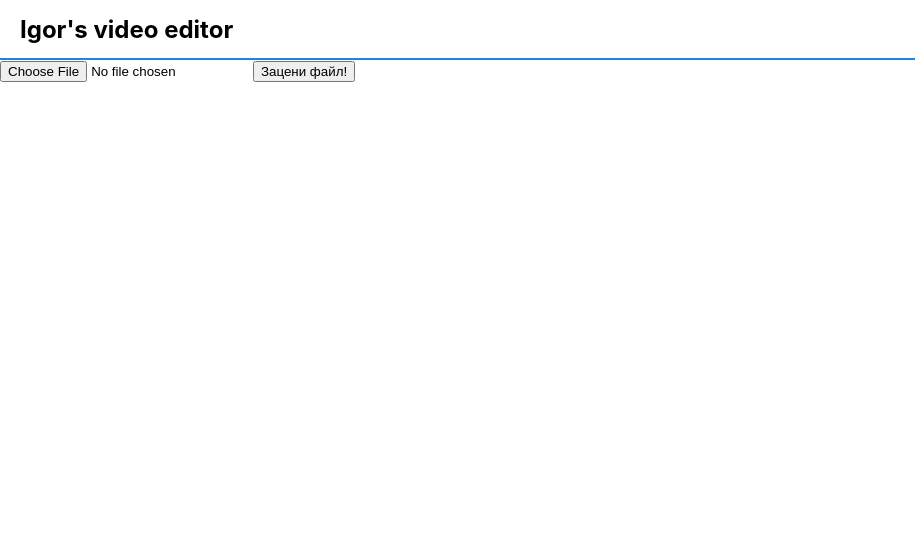
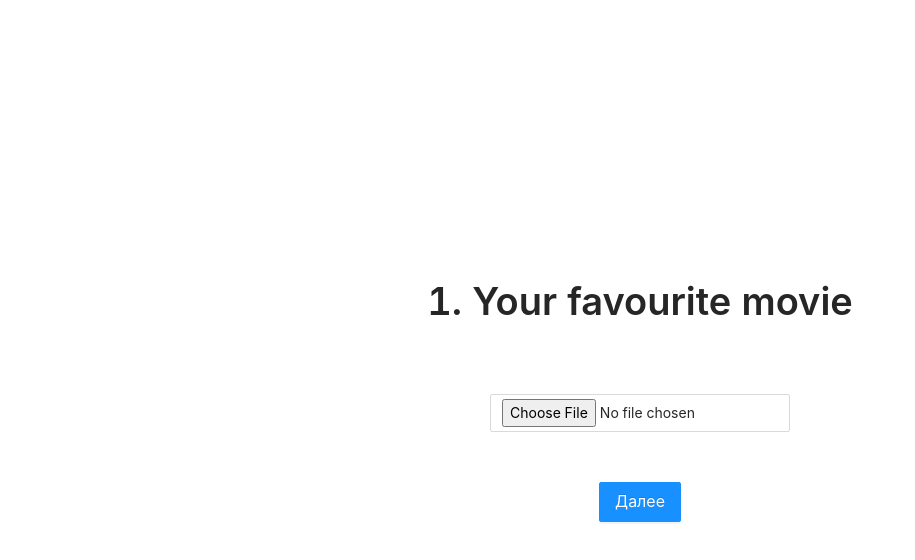
Before and after one commit to squeeze-sweet/frontend, a React (Create React App) app: page /step-2 in a window 1280 px wide. Shown: the top 560 px of the page, without its empty margins (0-915 px from the left). Built offline with nearby package versions, Linux system fonts and the light colour scheme.

Commit message:
uploading files

```diff
--- a/package.json
+++ b/package.json
@@ -4,7 +4,6 @@
   "private": true,
   "dependencies": {
     "@monaco-editor/react": "^4.4.4",
-    "@sima-land/ui-nucleons": "^44.1.0",
     "@testing-library/jest-dom": "^5.16.4",
     "@testing-library/react": "^13.1.1",
     "@testing-library/user-event": "^13.5.0",
@@ -13,6 +12,7 @@
     "@types/react": "^18.0.6",
     "@types/react-dom": "^18.0.2",
     "@types/swagger-ui-react": "^4.1.1",
+    "antd": "^4.20.3",
     "axios": "^0.27.0",
     "classnames": "^2.3.1",
     "js-yaml": "^4.1.0",
--- a/src/components/layout/index.jsx
+++ b/src/components/layout/index.jsx
@@ -1,11 +1,9 @@
 import { Outlet } from 'react-router-dom';
-import Header from '../header';
 import styles from './layout.module.scss';
 
 function Layout() {
   return (
     <>
-      <Header />
       <div className={styles.outlet}>
         <Outlet />
       </div>
--- /dev/null
+++ b/src/pages/emale-chosing/emale-chosing.module.scss
@@ -0,0 +1,22 @@
+@import '/src/styles/mixins.scss';
+
+.container {
+  width: 100%;
+  height: 100%;
+  display: flex;
+  flex-direction: column;
+  align-items: center;
+  justify-content: center;
+  gap: 50px;
+}
+
+.form {
+  width: 300px;
+  display: flex;
+  flex-direction: column;
+  gap: 20px;
+}
+
+.input {
+  width: 300px;
+}
--- /dev/null
+++ b/src/pages/emale-chosing/index.tsx
@@ -0,0 +1,41 @@
+import { useStore } from '../../store';
+import { Typography, Input, Button } from 'antd';
+const { Title } = Typography;
+import styles from './emale-chosing.module.scss';
+import { useState } from 'react';
+import { Link } from 'react-router-dom';
+import { useNavigate } from 'react-router-dom';
+
+export default function EmaleChosing() {
+  const [localEmail, setLocalEmail] = useState('');
+  let navigate = useNavigate();
+  const setEmail = useStore(state => state.setEmail);
+
+  const handleSubmit = (e: any) => {
+    e.preventDefault();
+    console.log('handleSubmit', localEmail);
+    navigate('/step-1');
+  };
+
+  const handleEmailChange = (e: any) => {
+    console.log(e.target.value);
+    setLocalEmail(e.target.value);
+  };
+
+  return (
+    <form onSubmit={handleSubmit} className={styles.container}>
+      <Typography>
+        <Title>Welcome!</Title>
+      </Typography>
+
+      <Input
+        placeholder='Please type your e-mail!'
+        onChange={handleEmailChange}
+        className={styles.input}
+      />
+      <Button htmlType='submit' type='primary' size='large'>
+        Далее
+      </Button>
+    </form>
+  );
+}
--- a/src/pages/step-1/index.tsx
+++ b/src/pages/step-1/index.tsx
@@ -1,18 +1,21 @@
+import { Typography, Input, Button } from 'antd';
 import { useState } from 'react';
+import { Link, useNavigate } from 'react-router-dom';
 import { useStore } from '../../store';
 import styles from './step-1.module.scss';
 
+const { Title } = Typography;
 export default function Step1() {
   const [fileName, setFileName] = useState<any>(null);
   const [chosenFile, setChosenFile] = useState<any>(null);
-
+  let navigate = useNavigate();
   const addFile = useStore(state => state.addFile);
   const uploadFile = useStore(state => state.uploadFile);
 
   const saveVideo = (e: any) => {
     console.log('save video');
     console.log('input data:', e.target.files[0]);
-    /*
+
     var file = e.target.files[0];
     var reader = new FileReader();
     reader.onload = (e: any) => {
@@ -21,20 +24,17 @@ export default function Step1() {
       var timer = setInterval(() => {
         if (videoElement.readyState === 4) {
           if (videoElement.duration) {
-            console.log('video-file', videoElement); //the file object
-            console.log('videoElement', videoElement.duration); //video duration
-            addFile(videoElement);
+            console.log('videoElement duration', videoElement.duration); //video duration
           }
           clearInterval(timer);
         }
       }, 500);
     };
     reader.readAsDataURL(file);
-    */
 
     var reader = new FileReader();
-    reader.readAsArrayBuffer(e.target.files[0]);
 
+    reader.readAsArrayBuffer(file);
     reader.onload = function (e: any) {
       // binary data
       console.log('результат работы reader', e.target.result);
@@ -48,15 +48,25 @@ export default function Step1() {
 
   const handleSubmit = (e: any) => {
     e.preventDefault();
-    uploadFile('file5');
+    uploadFile('favourite-meal');
+    // navigate('/step-2');
   };
 
   return (
     <form onSubmit={handleSubmit} className={styles.container}>
-      <h2>Ваше любимое блюдо</h2>
-      {/*<input type='text' value={fileName} onChange={setFileName}></input>*/}
-      <input type='file' accept='video/*' id='video-input' onChange={saveVideo}></input>
-      <button type='submit'>Далее</button>
+      <Typography>
+        <Title>1. Your favourite meal</Title>
+      </Typography>
+      <Input
+        type='file'
+        accept='video/*'
+        id='video-input'
+        onChange={saveVideo}
+        className={styles.input}
+      />
+      <Button htmlType='submit' type='primary' size='large'>
+        Далее
+      </Button>
     </form>
   );
 }
--- a/src/pages/step-2/index.tsx
+++ b/src/pages/step-2/index.tsx
@@ -1,18 +1,72 @@
-import React from 'react';
+import { Typography, Input, Button } from 'antd';
+import { useState } from 'react';
+import { Link, useNavigate } from 'react-router-dom';
+import { useStore } from '../../store';
+import styles from './step-2.module.scss';
 
+const { Title } = Typography;
 export default function Step2() {
+  const [fileName, setFileName] = useState<any>(null);
+  const [chosenFile, setChosenFile] = useState<any>(null);
+  let navigate = useNavigate();
+  const addFile = useStore(state => state.addFile);
+  const uploadFile = useStore(state => state.uploadFile);
+
   const saveVideo = (e: any) => {
-    console.log(e.target.files[0]);
+    console.log('save video');
+    console.log('input data:', e.target.files[0]);
+
+    var file = e.target.files[0];
+    var reader = new FileReader();
+    reader.onload = (e: any) => {
+      var videoElement = document.createElement('video');
+      videoElement.src = e.target.result;
+      var timer = setInterval(() => {
+        if (videoElement.readyState === 4) {
+          if (videoElement.duration) {
+            console.log('videoElement duration', videoElement.duration); //video duration
+          }
+          clearInterval(timer);
+        }
+      }, 500);
+    };
+    reader.readAsDataURL(file);
+
+    var reader = new FileReader();
+    reader.readAsArrayBuffer(e.target.files[0]);
+
+    reader.onload = function (e: any) {
+      // binary data
+      console.log('результат работы reader', e.target.result);
+      addFile(e.target.result);
+    };
+    reader.onerror = function (e: any) {
+      // error occurred
+      console.log('Error : ' + e.type);
+    };
   };
 
-  const logFile = (e: any) => {
+  const handleSubmit = (e: any) => {
     e.preventDefault();
+    uploadFile('favourite-movie');
+    navigate('/step-3');
   };
 
   return (
-    <form onSubmit={logFile}>
-      <input type='file' accept='video/*' id='video-input' onChange={saveVideo}></input>
-      <button type='submit'>Зацени файл!</button>
+    <form onSubmit={handleSubmit} className={styles.container}>
+      <Typography>
+        <Title>1. Your favourite movie</Title>
+      </Typography>
+      <Input
+        type='file'
+        accept='video/*'
+        id='video-input'
+        onChange={saveVideo}
+        className={styles.input}
+      />
+      <Button htmlType='submit' type='primary' size='large'>
+        Далее
+      </Button>
     </form>
   );
 }
--- a/src/pages/step-2/step-2.module.scss
+++ b/src/pages/step-2/step-2.module.scss
@@ -1,19 +1,22 @@
 @import '/src/styles/mixins.scss';
-
 
 .container {
   width: 100%;
   height: 100%;
-  @include flex-center;
+  display: flex;
+  flex-direction: column;
+  align-items: center;
+  justify-content: center;
+  gap: 50px;
 }
 
 .form {
   width: 300px;
   display: flex;
   flex-direction: column;
-  gap: 20px
+  gap: 20px;
 }
 
-.input{
-  width: 100%;
+.input {
+  width: 300px;
 }
--- a/src/router/router.tsx
+++ b/src/router/router.tsx
@@ -2,6 +2,7 @@ import { BrowserRouter, Route, Routes, Navigate } from 'react-router-dom';
 import { useStore } from '../store';
 import Layout from '../components/layout';
 import Step1 from '../pages/step-1';
+import EmaleChosing from '../pages/emale-chosing';
 import Step2 from '../pages/step-2';
 
 function Router() {
@@ -9,7 +10,8 @@ function Router() {
     <BrowserRouter>
       <Routes>
         <Route path='/' element={<Layout />}>
-          <Route index element={<Step1 />} />
+          <Route index element={<EmaleChosing />} />
+          <Route path='/step-1' element={<Step1 />} />
           <Route path='/step-2' element={<Step2 />} />
         </Route>
       </Routes>
--- a/src/services/api/api-yandex-disk.ts
+++ b/src/services/api/api-yandex-disk.ts
@@ -6,6 +6,7 @@ const token = 'AQAAAABXo1nYAAfi9NW9crs7YE-biO-y3vpjHOg';
 export interface API {
   getUploadLink: (fileName: string) => any;
   uploadFile: (link: string, file: any) => any;
+  getDownloadLink: (fileName: string) => any;
 }
 
 const config = {
@@ -34,6 +35,16 @@ const api: API = {
       },
     });
   },
+  getDownloadLink: (fileName: string) =>
+    axios.get(
+      `https://cloud-api.yandex.net/v1/disk/resources/download?path=Video%20samples/${fileName}`,
+      {
+        headers: {
+          Authorization: `OAuth ${token}`,
+          'Content-Type': 'application/json; charset=UTF-8',
+        },
+      },
+    ),
 };
 
 export default api;
--- a/src/store/index.ts
+++ b/src/store/index.ts
@@ -5,21 +5,34 @@ import yandexDiskApi from '../services/api/api-yandex-disk';
 import docsApi from '../services/api/api-docs';
 import { STATUSES } from '../services/types';
 
+type File = {
+  data: string;
+  src: string;
+  duration: number;
+};
 interface Store {
+  email: string;
   status: STATUSES;
   links: string[];
   file: any;
   files: any[];
+  setEmail: (file: any) => void;
   addFile: (file: any) => void;
   uploadFile: (fileName: string) => void;
 }
 
 export const useStore = create<Store>()(
   devtools((set, get) => ({
+    email: '',
     status: STATUSES.initial,
     links: [],
     files: [],
     file: null,
+
+    setEmail: (email: any) => {
+      set({ email: email });
+    },
+
     addFile: (file: any) => {
       console.log('добавляется в стор:', file);
       set({ file: file });
@@ -32,16 +45,26 @@ export const useStore = create<Store>()(
         set({ links: [...get().links, response.data.href] });
         set({ status: STATUSES.success });
         set({ status: STATUSES.fetching });
+
         try {
-          console.log('file', get().file);
           const response = await yandexDiskApi.uploadFile(get().links[0], get().file);
           set({ links: [...get().links, response.data.href] });
           set({ status: STATUSES.success });
+          try {
+            const response = await yandexDiskApi.getDownloadLink(fileName);
+            console.log('ссылка на скачивание', response.data.href);
+            set({ status: STATUSES.success });
+          } catch (error: unknown) {
+            set({ status: STATUSES.failure });
+            console.log('getDownloadLinkError');
+          }
         } catch (error: unknown) {
           set({ status: STATUSES.failure });
+          console.log('uploadFileError');
         }
       } catch (error: unknown) {
         set({ status: STATUSES.failure });
+        console.log('getUploadLinkError');
       }
     },
   })),
--- a/src/styles/index.scss
+++ b/src/styles/index.scss
@@ -1,11 +1,14 @@
+@import 'antd/dist/antd.css';
 @import '/src/styles/variables.scss';
-@import "color-variables";
+@import 'color-variables';
 
 * {
   box-sizing: border-box;
 }
 
-html, body, #root  {
+html,
+body,
+#root {
   font-family: $mainFont;
   margin: 0;
   width: 100%;
@@ -16,7 +19,10 @@ a {
   text-decoration: none;
 }
 
-h1, h2, h3, h4 {
+h1,
+h2,
+h3,
+h4 {
   margin: 0;
 }
 
```
Also changed, not shown: 1 other file (tests, documents, lock files or other folders).
